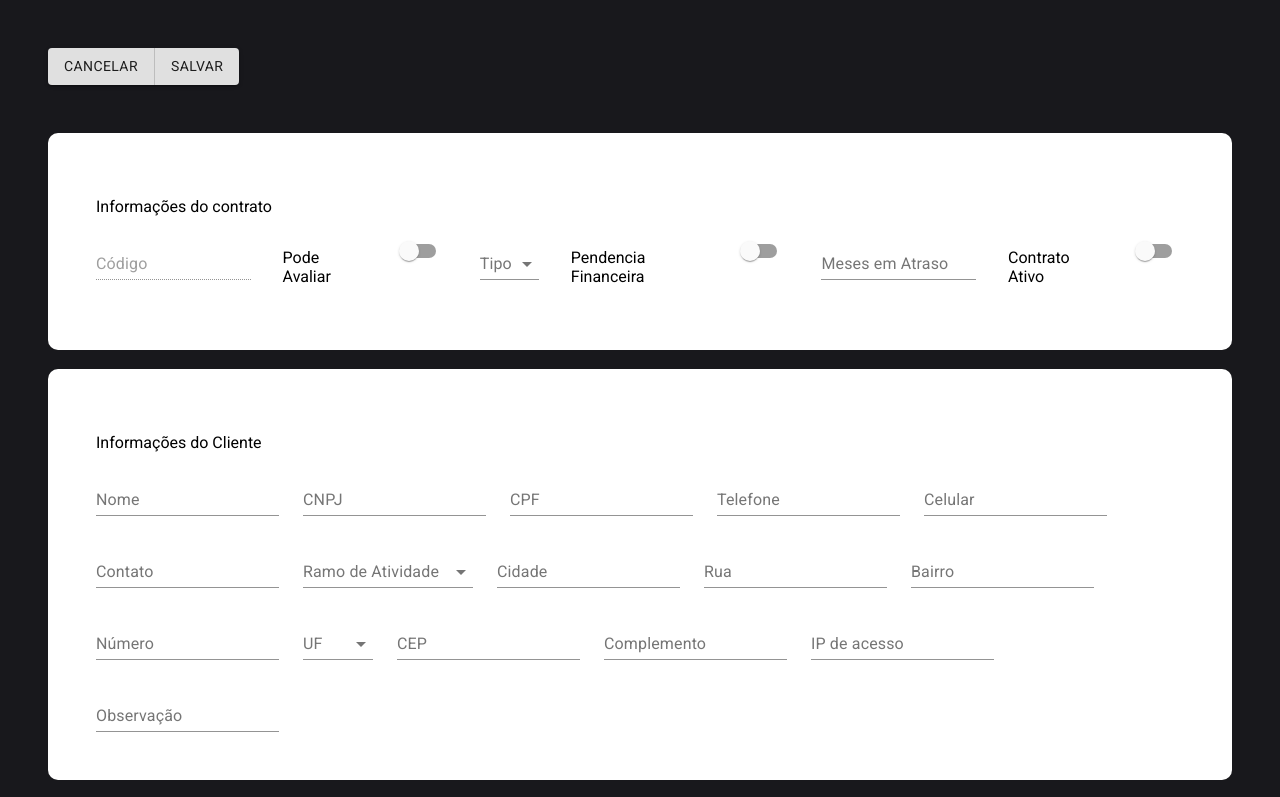
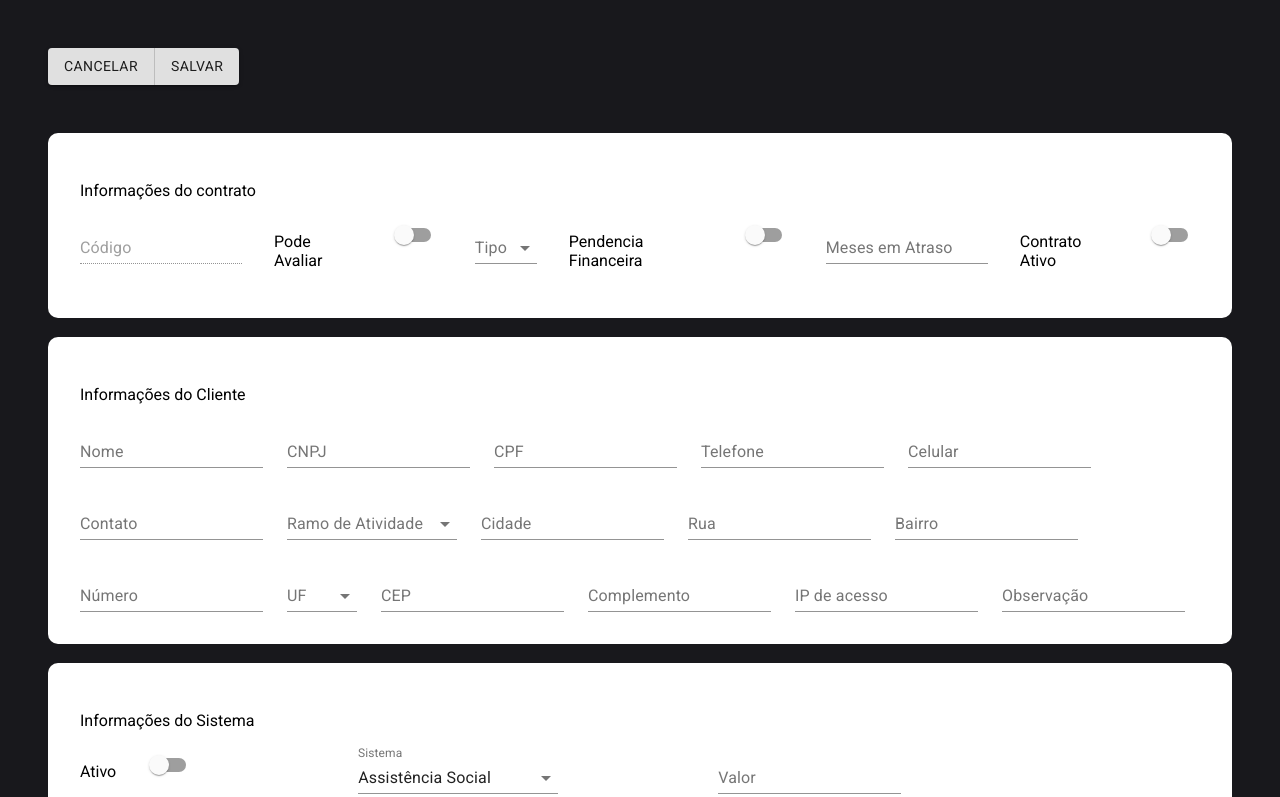
Before and after one commit to Tuzin1232/Sistema_Cadastro_Login, a React (Create React App) app in the folder frontend/: page / in a window 1280 px wide. Shown: the top 797 px of the page. Built offline with nearby package versions, Linux system fonts and the light colour scheme.

Commit message:
Retoques finais

```diff
--- a/frontend/src/App.css
+++ b/frontend/src/App.css
@@ -11,7 +11,7 @@
   text-align: left;
   background-color: white;
   border-radius: 10px;
-  padding: 3em;
+  padding: 2em;
   margin-left: 3em;
   margin-right: 3em;
   justify-content: space-between;
--- a/frontend/src/App.js
+++ b/frontend/src/App.js
@@ -94,7 +94,7 @@ function App() {
             name="pend_financeira"
             control={control}
             defaultValue={false}
-            render={({ field }) => <Switch id="pendFinanc" color="primary" name="pend_financeira" color="default" inputProps={{ 'aria-label': 'checkbox with default color' }}{...field} />} />
+            render={({ field }) => <Switch id="pendFinanc" name="pend_financeira" color="default" inputProps={{ 'aria-label': 'checkbox with default color' }}{...field} />} />
 
           <Controller
             name="meses_atrasado"
@@ -107,7 +107,7 @@ function App() {
             name="contrato_atv"
             control={control}
             defaultValue={false}
-            render={({ field }) => <Switch id="contrato_atv" color="primary" name="contrato_atv" color="default" inputProps={{ 'aria-label': 'checkbox with default color' }}{...field} />} />
+            render={({ field }) => <Switch id="contrato_atv" name="contrato_atv" color="default" inputProps={{ 'aria-label': 'checkbox with default color' }}{...field} />} />
 
         </form>
       </div>
```
